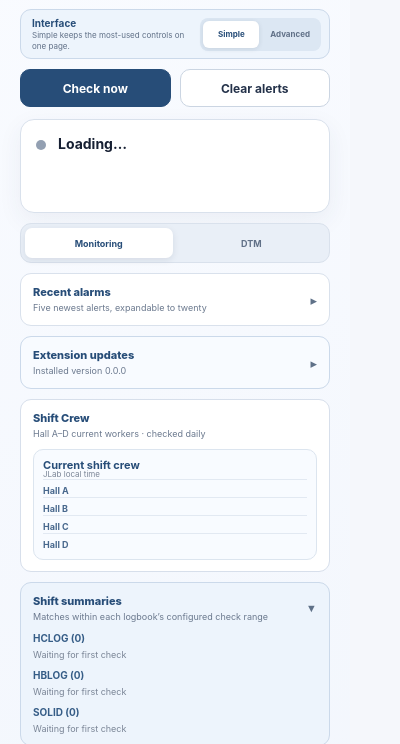
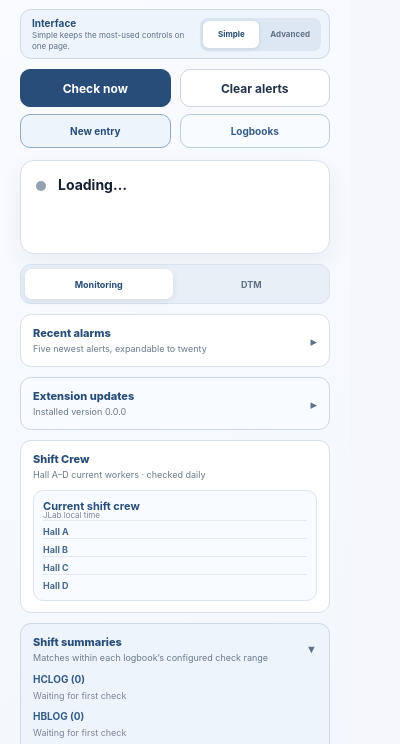
Before and after one commit to nehcizniy/JLab_logbooks_comment_monitor, a browser extension: page popup.html in a window 400 px wide. Shown: the part 64-808 px from the top of the page. Drawn offline with Linux system fonts and the light colour scheme.

Commit message:
Add logbook entry shortcuts

```diff
--- a/popup.css
+++ b/popup.css
@@ -101,7 +101,11 @@ body[data-interface-mode="simple"] .shift-crew-body { display: grid !important;
 body[data-interface-mode="simple"] .shift-alert-toggle { display: none !important; }
 body[data-interface-mode="simple"] .shift-crew-hover-card { position: static; display: grid; width: auto; margin-top: 8px; padding: 8px 9px; border-color: #dce5ef; box-shadow: none; }
 
-.top-actions { display: grid; grid-template-columns: 1fr 1fr; gap: 9px; margin-bottom: 12px; }
+.action-stack { display: grid; gap: 7px; margin-bottom: 12px; }
+.top-actions, .logbook-actions { display: grid; grid-template-columns: 1fr 1fr; gap: 9px; }
+.logbook-actions button { min-height: 34px; border-color: #b9cce1; background: #f8fbff; color: #365d87; font-size: 10px; }
+.logbook-actions button:hover { background: #edf4fc; }
+#new-entry { border-color: #8eabc9; background: #edf4fc; color: #274d78; }
 .recent-alarms-card { margin-top: 10px; padding: 11px 12px; border: 1px solid #d9e1ec; border-radius: 11px; background: #fff; }
 .extension-update-card { margin-top: 10px; padding: 11px 12px; border: 1px solid #cbd9ea; border-radius: 11px; background: #f8fbff; }
 .extension-update-body { display: grid; gap: 8px; margin-top: 9px; }
--- a/popup.html
+++ b/popup.html
@@ -43,7 +43,7 @@
       <ul>
         <li>Use the top switch to start or pause automatic checks.</li>
         <li>Switch between Simple and Advanced at any time. Your settings and alarm history are preserved.</li>
-        <li>Use Check now for an immediate scan.</li>
+        <li>Use Check now for an immediate scan, New entry to open JLab's entry form, or Logbooks to open the main site.</li>
         <li>Open Recent alarms to review and reopen the latest alerts.</li>
         <li>Open Extension updates to check for a new release, update safely, or return to an earlier version.</li>
         <li>Use Monitoring health to review each source or copy privacy-safe diagnostics.</li>
@@ -58,9 +58,15 @@
       <button id="open-setup-guide" class="open-setup-guide" type="button">Open setup guide</button>
     </section>
 
-    <div class="top-actions">
-      <button id="check" class="primary">Check now</button>
-      <button id="clear">Clear alerts</button>
+    <div class="action-stack">
+      <div class="top-actions">
+        <button id="check" class="primary">Check now</button>
+        <button id="clear">Clear alerts</button>
+      </div>
+      <div class="logbook-actions" aria-label="JLab logbook shortcuts">
+        <button id="new-entry" type="button">New entry</button>
+        <button id="open-logbooks" type="button">Logbooks</button>
+      </div>
     </div>
 
     <section class="status-card">
--- a/popup.js
+++ b/popup.js
@@ -23,6 +23,8 @@ const detailText = document.querySelector("#detail");
 const statusDot = document.querySelector("#status-dot");
 const checkButton = document.querySelector("#check");
 const clearButton = document.querySelector("#clear");
+const newEntryButton = document.querySelector("#new-entry");
+const openLogbooksButton = document.querySelector("#open-logbooks");
 const testNotificationButton = document.querySelector("#test-notification");
 const testCommentButton = document.querySelector("#test-comment");
 const commentTestStatus = document.querySelector("#comment-test-status");
@@ -150,6 +152,8 @@ let activePopupView = POPUP_VIEWS.includes(localStorage.getItem("jlab-popup-view
 
 const SETTINGS_BACKUP_FORMAT = "jlab-logbook-comment-monitor-backup";
 const SETTINGS_BACKUP_VERSION = 1;
+const NEW_LOGBOOK_ENTRY_URL = "https://logbooks.jlab.org/node/add/logentry";
+const LOGBOOKS_HOME_URL = "https://logbooks.jlab.org/";
 const TRANSIENT_STORAGE_KEYS = new Set([
   "checking", "lastError", "shiftSummaryEditError", "pendingAlerts", "emailAuth",
   "lastEmailError", "lastEmailAttempt", "lastEmailSentAt", "shiftCrewState",
@@ -335,6 +339,14 @@ clearButton.addEventListener("click", async () => {
   await chrome.runtime.sendMessage({ type: "clear-notifications" });
   clearButton.textContent = "Cleared";
   setTimeout(() => { clearButton.textContent = "Clear alerts"; }, 900);
+});
+
+newEntryButton.addEventListener("click", () => {
+  chrome.tabs.create({ url: NEW_LOGBOOK_ENTRY_URL });
+});
+
+openLogbooksButton.addEventListener("click", () => {
+  chrome.tabs.create({ url: LOGBOOKS_HOME_URL });
 });
 
 testNotificationButton.addEventListener("click", async () => {
```
Also changed, not shown: tests/regression.test.js (+4 -1 lines), CHANGELOG.md, README.md.
